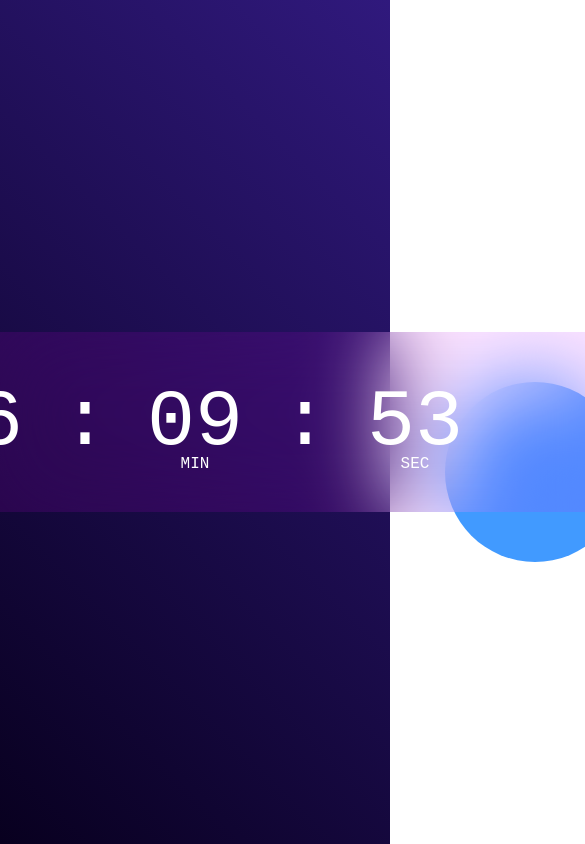
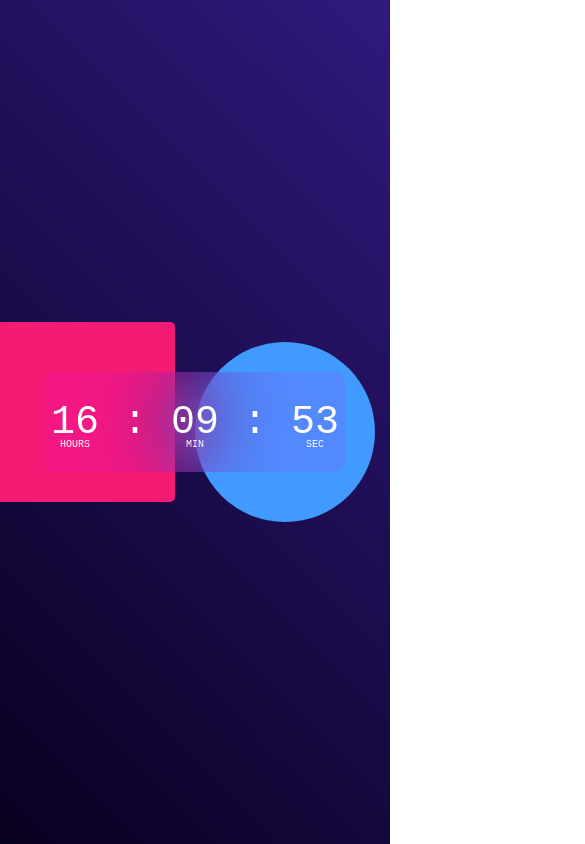
Before and after one commit to Sids-web01/Digital-clock.github.io, a plain HTML site: page index.html in a window 390 px wide. Shown: the top 844 px of the page, 585 px wide, since content can reach past the window. Drawn offline with Linux system fonts and the light colour scheme.

Commit message:
Add files via upload

```diff
--- a/index.html
+++ b/index.html
@@ -3,8 +3,129 @@
 <head>
     <meta charset="UTF-8">
     <meta name="viewport" content="width=device-width, initial-scale=1.0">
-    <title>digital clock</title>
+    <title>Digital Clock</title>
     <link rel="stylesheet" href="style.css">
+    <style>
+        * {
+            padding: 0;
+            margin: 0;
+            font-family: 'Courier New', Courier, monospace;
+            box-sizing: border-box;
+        }
+        .hero {
+            width: 100%;
+            min-height: 100vh;
+            background: linear-gradient(45deg, #08001f, #30197d);
+            color: #fff;
+            position: relative;
+        }
+        .container {
+            width: 800px;
+            height: 180px;
+            position: absolute;
+            top: 50%;
+            left: 50%;
+            transform: translate(-50%, -50%);
+        }
+        .clock {
+            width: 100%;
+            height: 100%;
+            background: rgba(235, 0, 255, 0.11);
+            border-radius: 10px;
+            display: flex;
+            justify-content: center;
+            align-items: center;
+            backdrop-filter: blur(40px);
+        }
+        .container::before {
+            content: '';
+            width: 180px;
+            height: 180px;
+            background: #f41b75;
+            border-radius: 5px;
+            position: absolute;
+            left: -50px;
+            top: -50px;
+            z-index: -1;
+        }
+        .container::after {
+            content: '';
+            width: 180px;
+            height: 180px;
+            background: #419aff;
+            border-radius: 50%;
+            position: absolute;
+            right: -30px;
+            bottom: -50px;
+            z-index: -1;
+        }
+        .clock span {
+            font-size: 80px;
+            width: 110px;
+            display: inline-block;
+            text-align: center;
+            position: relative;
+        }
+        .clock span::after {
+            font-size: 16px;
+            position: absolute;
+            bottom: -5px;
+            left: 50%;
+            transform: translateX(-50%);
+        }
+        #hrs::after {
+            content: 'HOURS';
+        }
+        #min::after {
+            content: 'MIN';
+        }
+        #sec::after {
+            content: 'SEC';
+        }
+
+        /* Media Queries */
+        @media (max-width: 1200px) {
+            .container {
+                width: 600px;
+                height: 150px;
+            }
+            .clock span {
+                font-size: 60px;
+                width: 80px;
+            }
+            .clock span::after {
+                font-size: 14px;
+            }
+        }
+
+        @media (max-width: 768px) {
+            .container {
+                width: 400px;
+                height: 120px;
+            }
+            .clock span {
+                font-size: 50px;
+                width: 70px;
+            }
+            .clock span::after {
+                font-size: 12px;
+            }
+        }
+
+        @media (max-width: 480px) {
+            .container {
+                width: 300px;
+                height: 100px;
+            }
+            .clock span {
+                font-size: 40px;
+                width: 60px;
+            }
+            .clock span::after {
+                font-size: 10px;
+            }
+        }
+    </style>
 </head>
 <body>
     <div class="hero">
@@ -19,19 +140,16 @@
         </div>
     </div>
     <script>
-        let hrs = document.getElementById("hrs")
-        let min = document.getElementById("min")
-        let sec = document.getElementById("sec")
+        let hrs = document.getElementById("hrs");
+        let min = document.getElementById("min");
+        let sec = document.getElementById("sec");
 
-        setInterval(()=>{
+        setInterval(() => {
             let currentTime = new Date();
-       hrs.innerHTML = (currentTime.getHours()<10?"0": "")+ currentTime.getHours()
-       min.innerHTML = (currentTime.getMinutes()<10?"0": "")+ currentTime.getMinutes()
-       sec.innerHTML = (currentTime.getSeconds()<10?"0": "")+ currentTime.getSeconds()
-
-        },1000)
-
-
+            hrs.innerHTML = (currentTime.getHours() < 10 ? "0" : "") + currentTime.getHours();
+            min.innerHTML = (currentTime.getMinutes() < 10 ? "0" : "") + currentTime.getMinutes();
+            sec.innerHTML = (currentTime.getSeconds() < 10 ? "0" : "") + currentTime.getSeconds();
+        }, 1000);
     </script>
 </body>
 </html>
```
